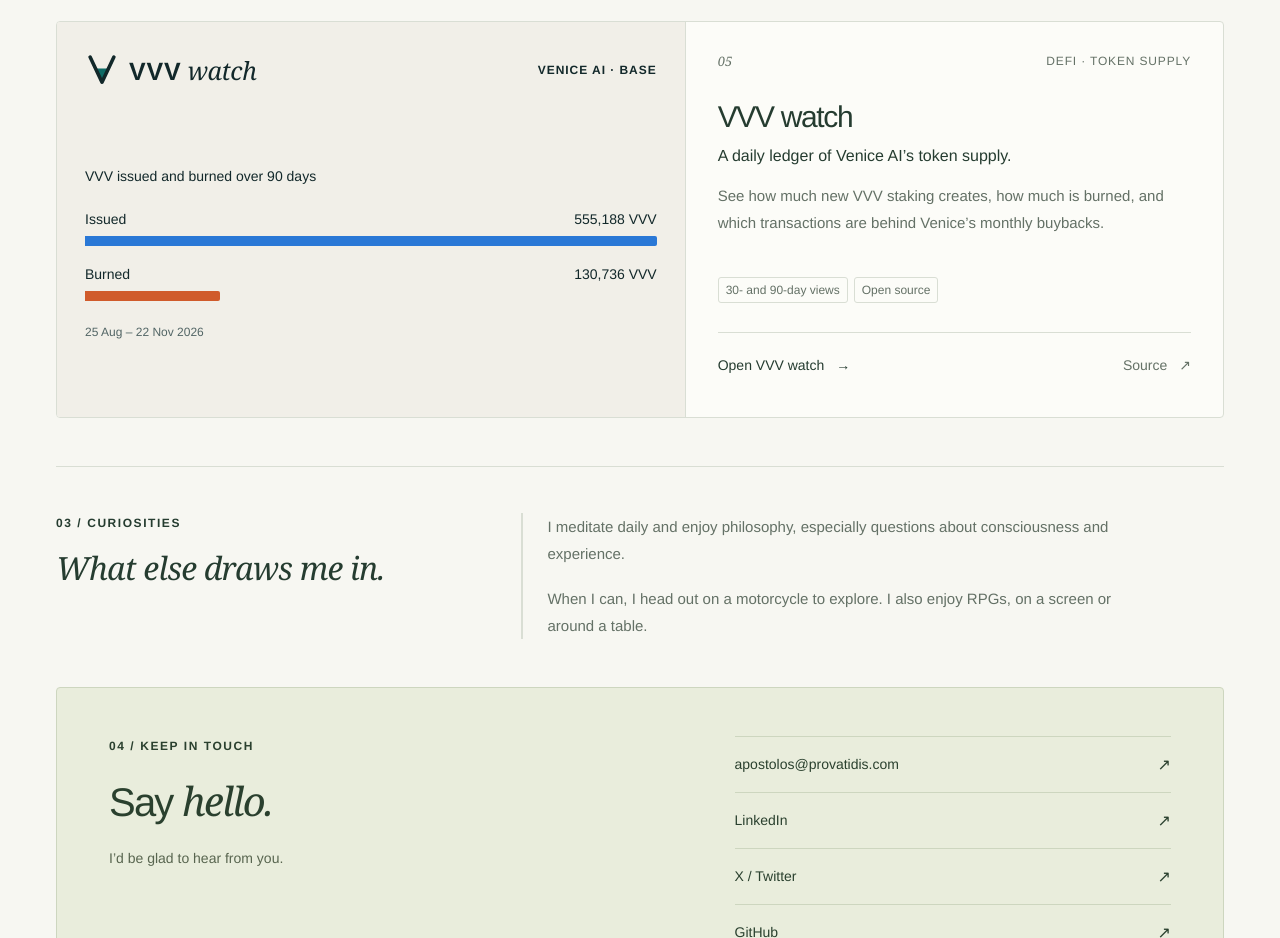
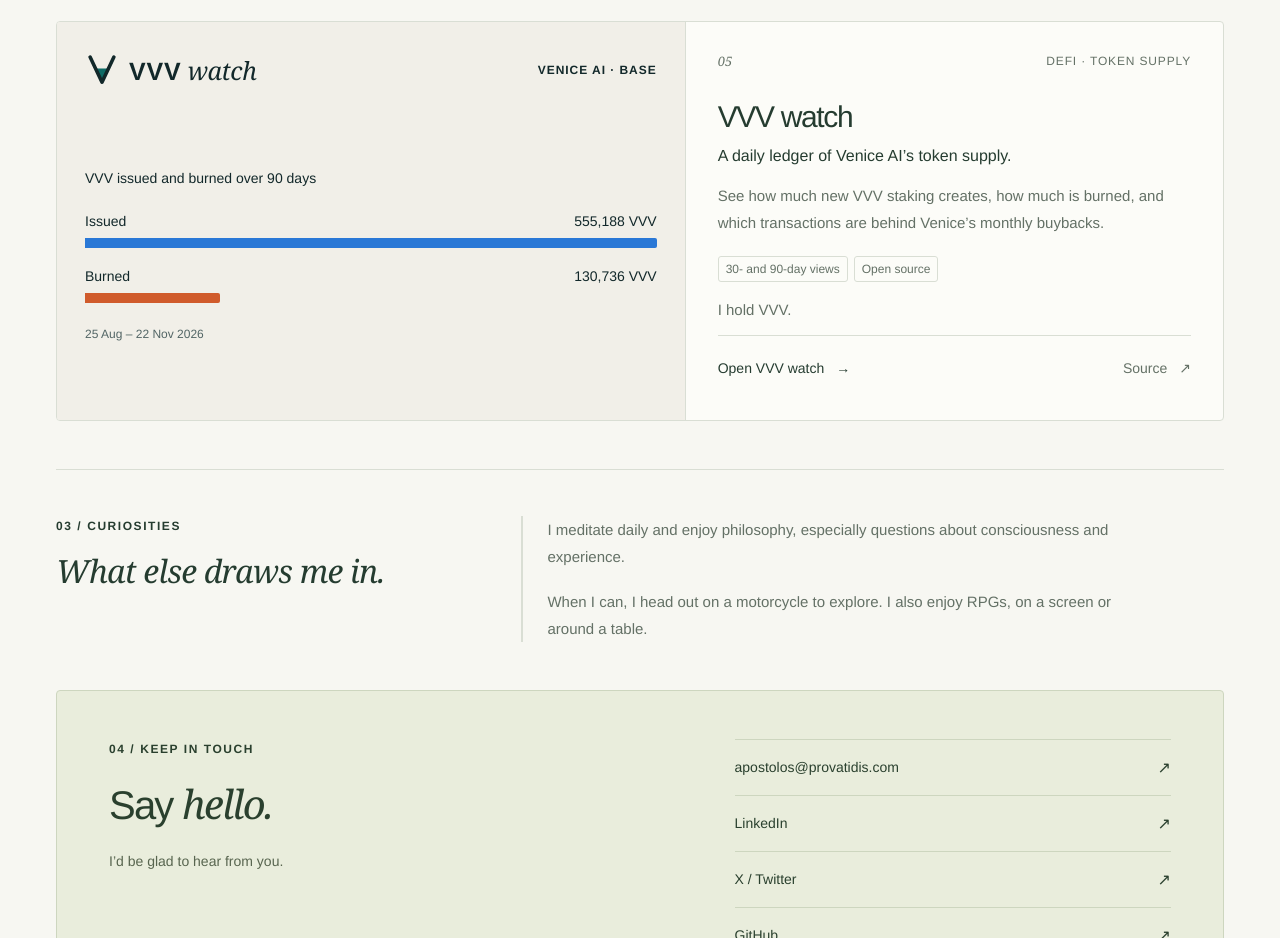
Before and after one commit to provatidis/provatidis.github.io, a plain HTML site: page index.html in a window 1280 px wide. Shown: the part 2520-3458 px from the top of the page. Drawn offline with Linux system fonts and the light colour scheme.

Commit message:
Add the VVV holding disclosure above the tracker links

```diff
--- a/index.html
+++ b/index.html
@@ -34,7 +34,7 @@
     <meta name="twitter:image" content="https://provatidis.com/assets/social-card.png?v=provatidis-com">
     <meta name="twitter:image:alt" content="Apostolos Provatidis — Independent developer. Projects and curiosities.">
     <meta name="twitter:site" content="@provatidis">
-    <link rel="stylesheet" href="./styles.css?v=40329db09279">
+    <link rel="stylesheet" href="./styles.css?v=93df39adfe13">
     <script src="./script.js" defer></script>
     <script type="application/ld+json">
       {"@context":"https://schema.org","@type":"Person","name":"Apostolos Provatidis","jobTitle":"Independent developer","url":"https://provatidis.com/","sameAs":["https://github.com/provatidis","https://www.linkedin.com/in/apostolos-provatidis/","https://x.com/provatidis"]}
@@ -192,6 +192,7 @@
             <p class="project-subtitle">A daily ledger of Venice AI’s token supply.</p>
             <p>See how much new VVV staking creates, how much is burned, and which transactions are behind Venice’s monthly buybacks.</p>
             <div class="tags"><span>30- and 90-day views</span><span>Open source</span></div>
+            <p class="project-disclosure">I hold VVV.</p>
             <div class="project-links">
               <a href="https://vvv.watch/">Open VVV watch <span aria-hidden="true">→</span></a>
               <a class="source-link" href="https://github.com/provatidis/vvvwatch" target="_blank" rel="noopener noreferrer" aria-label="VVV watch source on GitHub">Source <span aria-hidden="true">↗</span></a>
--- a/styles.css
+++ b/styles.css
@@ -712,7 +712,7 @@ h3 {
 .overwatch-legend span:last-child {
   letter-spacing:.06em;
 }
-.project-overwatch .tags {
+.tags:has(+ .project-disclosure) {
   margin:0 0 14px;
 }
 .project-content .project-disclosure {
```
Also changed, not shown: 404.html (+1 -1 lines).
